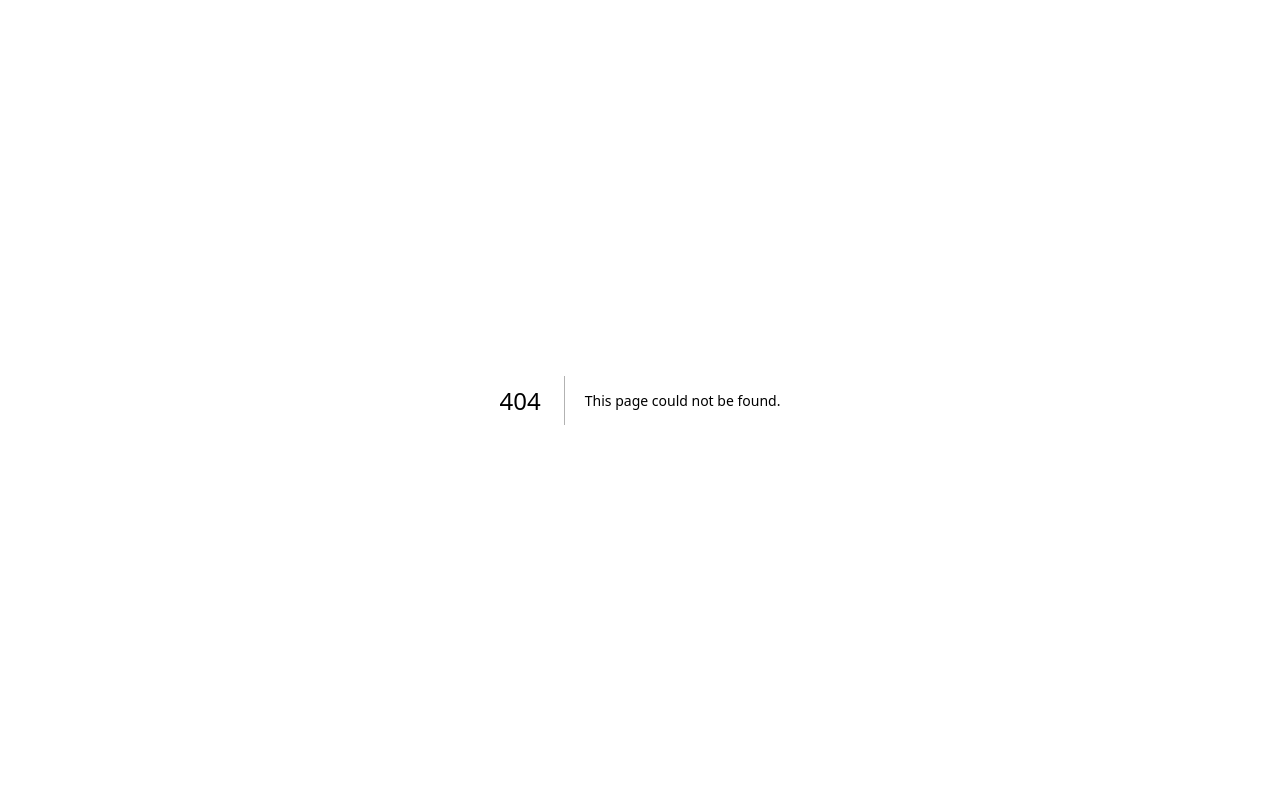
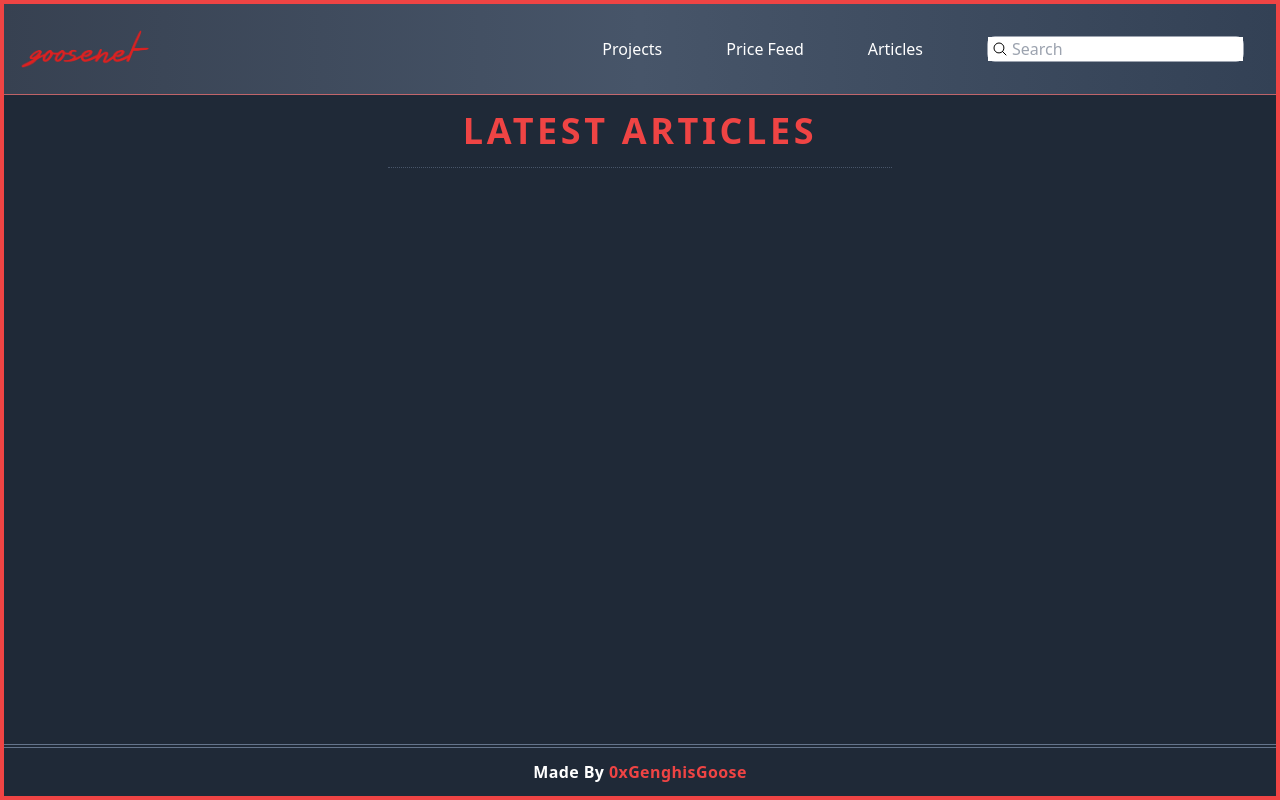
Before and after one commit to 0xGenghisGoose/goosenet-v2, a Next.js app: page /ArticleList in a window 1280 px wide. Before the commit this address had no page. Built offline with nearby package versions, Linux system fonts and the light colour scheme.

Commit message:
working on article list render

```diff
--- /dev/null
+++ b/components/Article.tsx
@@ -0,0 +1,3 @@
+export default function Article() {
+	return <div>Article</div>;
+}
--- a/components/ArticleList.tsx
+++ /dev/null
@@ -1,3 +0,0 @@
-export default function ArticleList() {
-	return <div>Article</div>;
-}
--- a/components/Nav.tsx
+++ b/components/Nav.tsx
@@ -16,7 +16,9 @@ export default function Nav() {
 							Price Feed
 						</Link>
 					</li>
-					<li className='hover:text-red-500'>Articles</li>
+					<li className='hover:text-red-500'>
+						<Link href='/ArticleList'>Articles</Link>
+					</li>
 					<SearchBar />
 				</ul>
 			</nav>
--- /dev/null
+++ b/pages/ArticleList.tsx
@@ -0,0 +1,46 @@
+import { useState, useEffect } from 'react';
+import Head from 'next/head';
+import Nav from '@/components/Nav';
+import Footer from '@/components/Footer';
+
+import {
+	doc,
+	onSnapshot,
+	orderBy,
+	query,
+	collection,
+} from 'firebase/firestore';
+import { db } from '@/firebase';
+
+export default function ArticleList() {
+	return (
+		<>
+			<Head>
+				<title>goosenet</title>
+				<meta name='description' content='Goosenet by 0xGenghisGoose' />
+				<meta name='viewport' content='width=device-width, initial-scale=1' />
+				<link rel='icon' href='/favicon.ico' />
+			</Head>
+
+			<main className='min-h-screen mx-auto border-red-500 border-4 bg-gray-800 text-white relative'>
+				{/* Nav */}
+				<Nav />
+
+				<h2 className='text-center text-4xl text-red-500 font-bold tracking-widest py-4 mx-96 border-b border-dotted border-slate-500/60'>
+					LATEST ARTICLES
+				</h2>
+
+				<div className='justify-center'>
+					<div className='p-2 pb-8 m-4 text-center text-lg min-w-screen'>
+						{/* {data?.map((token: any) => (
+							<FeedCard key={token.id} token={token}></FeedCard>
+						))} */}
+					</div>
+				</div>
+
+				{/* Footer */}
+				<Footer />
+			</main>
+		</>
+	);
+}
--- /dev/null
+++ b/pages/articles/[id].tsx
@@ -0,0 +1 @@
+// This will be the specific article page, that renders the article component in the layout (use std layout)
```
